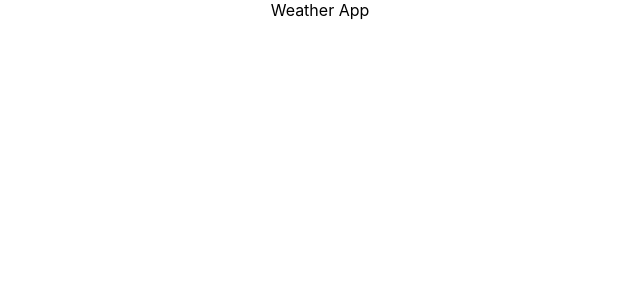
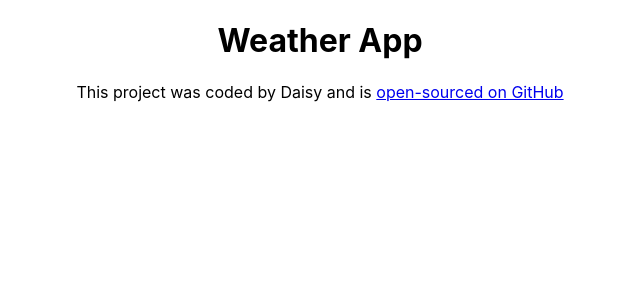
Before and after one commit to daisydex/react_finalproject, a React (Create React App) app: page / in a window 1280 px wide. Shown: the top 300 px of the page, without its empty margins (320-960 px from the left). Built offline with nearby package versions, Linux system fonts and the light colour scheme.

Commit message:
Added GitHub repo URL

```diff
--- a/src/App.js
+++ b/src/App.js
@@ -4,7 +4,11 @@
 function App() {
   return (
     <div className="App">
-    Weather App
+    <h1>Weather App </h1>
+    <footer>
+      This project was coded by Daisy and is {""}
+    <a href="https://github.com/daisydex/react_finalproject" target="_blank"> open-sourced on GitHub </a>
+    </footer>
     </div>
   );
 }
```
